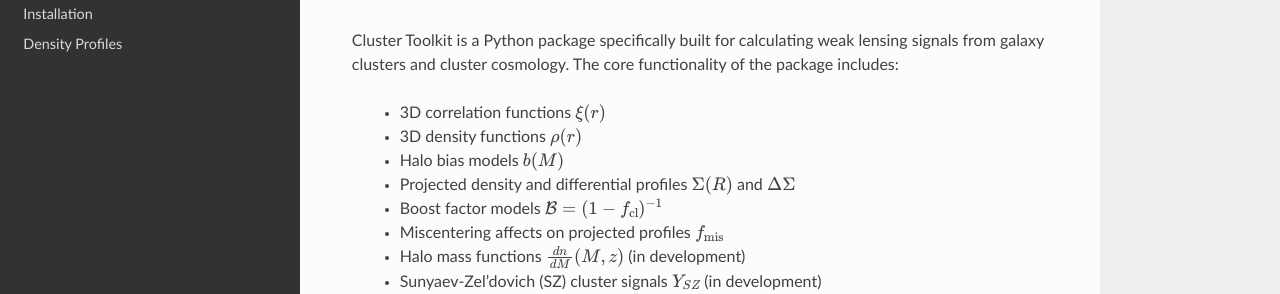
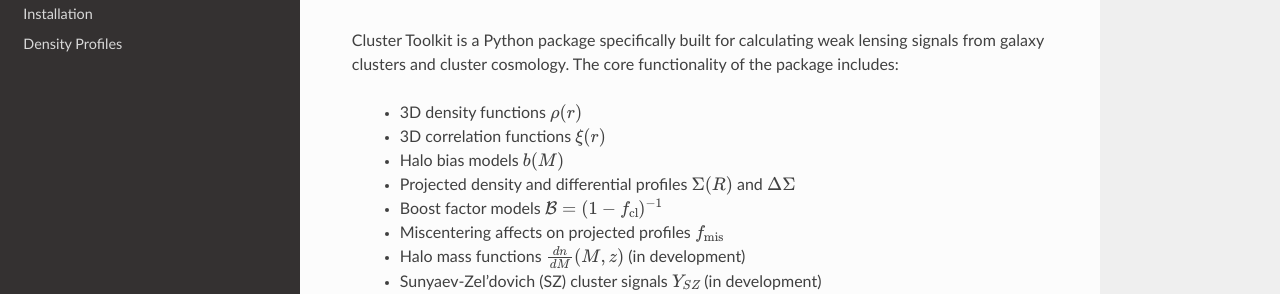
Before and after one commit to tmcclintock/cluster_toolkit, a Sphinx documentation site: the page built from docs/index.rst, in a window 1280 px wide. Shown: the part 131-425 px from the top of the page. Built offline with Sphinx 7.4.7 and the Read the Docs theme 2.0.0, drawn with Linux system fonts in a browser that asks for light colours.

Commit message:
Cleaned up the docs a bit.

```diff
--- a/docs/density_profiles.rst
+++ b/docs/density_profiles.rst
@@ -40,7 +40,7 @@
 
    \rho_{ein}(r) \propto \rho_s\exp\left(-\frac{2}{\alpha}\left(\frac{r}{r_s}\right)^\alpha\right)
 
-In this model, the free parameters are the scale radius :math:`r_s`, :math:`alpha`, and the cluster mass :math:`M_\Delta`. The scale density :math:`\rho_s` is calculated internally, or can be passed in instead of mass. To use this, you would do:
+In this model, the free parameters are the scale radius :math:`r_s`, :math:`\alpha`, and the cluster mass :math:`M_\Delta`. The scale density :math:`\rho_s` is calculated internally, or can be passed in instead of mass. To use this, you would do:
 
 .. code::
 
--- a/docs/index.rst
+++ b/docs/index.rst
@@ -5,8 +5,8 @@
 Cluster Toolkit is a Python package specifically built for calculating weak lensing signals from galaxy clusters and cluster cosmology.
 The core functionality of the package includes:
 
+ * 3D density functions :math:`\rho(r)`
  * 3D correlation functions :math:`\xi(r)`
- * 3D density functions :math:`\rho(r)`
  * Halo bias models :math:`b(M)`
  * Projected density and differential profiles :math:`\Sigma(R)` and :math:`\Delta\Sigma`
  * Boost factor models :math:`\mathcal{B} = (1-f_{\rm cl})^{-1}`
```
